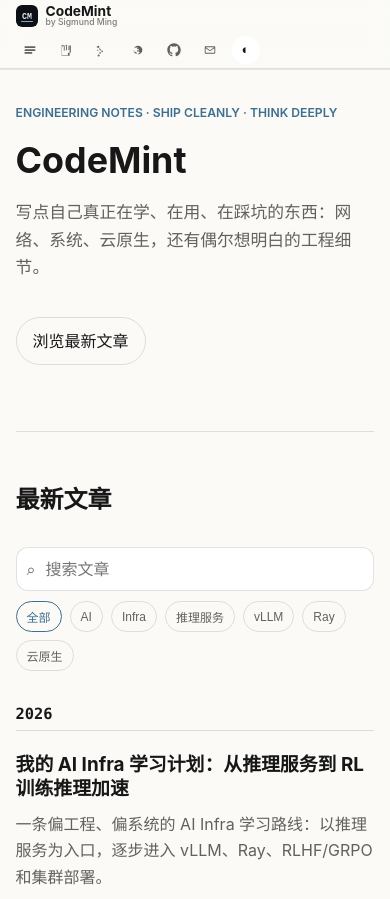
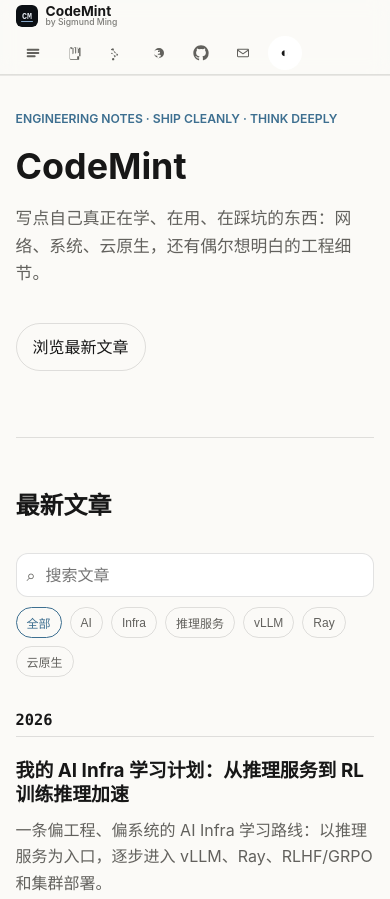
Before and after one commit to SimonMing47/SimonMing47.github.io, an Eleventy site: page src/index.njk in a window 390 px wide. Shown: the top 899 px of the page. Built offline with nearby package versions, Linux system fonts and the light colour scheme; Eleventy itself is replaced by a stand-in of ours; files that its build step writes are made by us from their sources.

Commit message:
style: enlarge mobile header action icons

```diff
--- a/src/assets/css/style.css
+++ b/src/assets/css/style.css
@@ -856,8 +856,8 @@
   }
 
   .nav-text-link {
-    width: 28px;
-    height: 28px;
+    width: 34px;
+    height: 34px;
     display: inline-grid;
     place-items: center;
     border: 0;
@@ -866,21 +866,21 @@
   }
 
   .nav-icon-link {
-    width: 28px;
-    height: 28px;
+    width: 34px;
+    height: 34px;
     border-color: transparent;
   }
 
   .icon-button {
-    width: 28px;
-    height: 28px;
+    width: 34px;
+    height: 34px;
     border-color: transparent;
   }
 
   .nav-icon-link svg,
   .nav-text-link svg {
-    width: 14px;
-    height: 14px;
+    width: 16px;
+    height: 16px;
   }
 
   .nav-links a {
```
